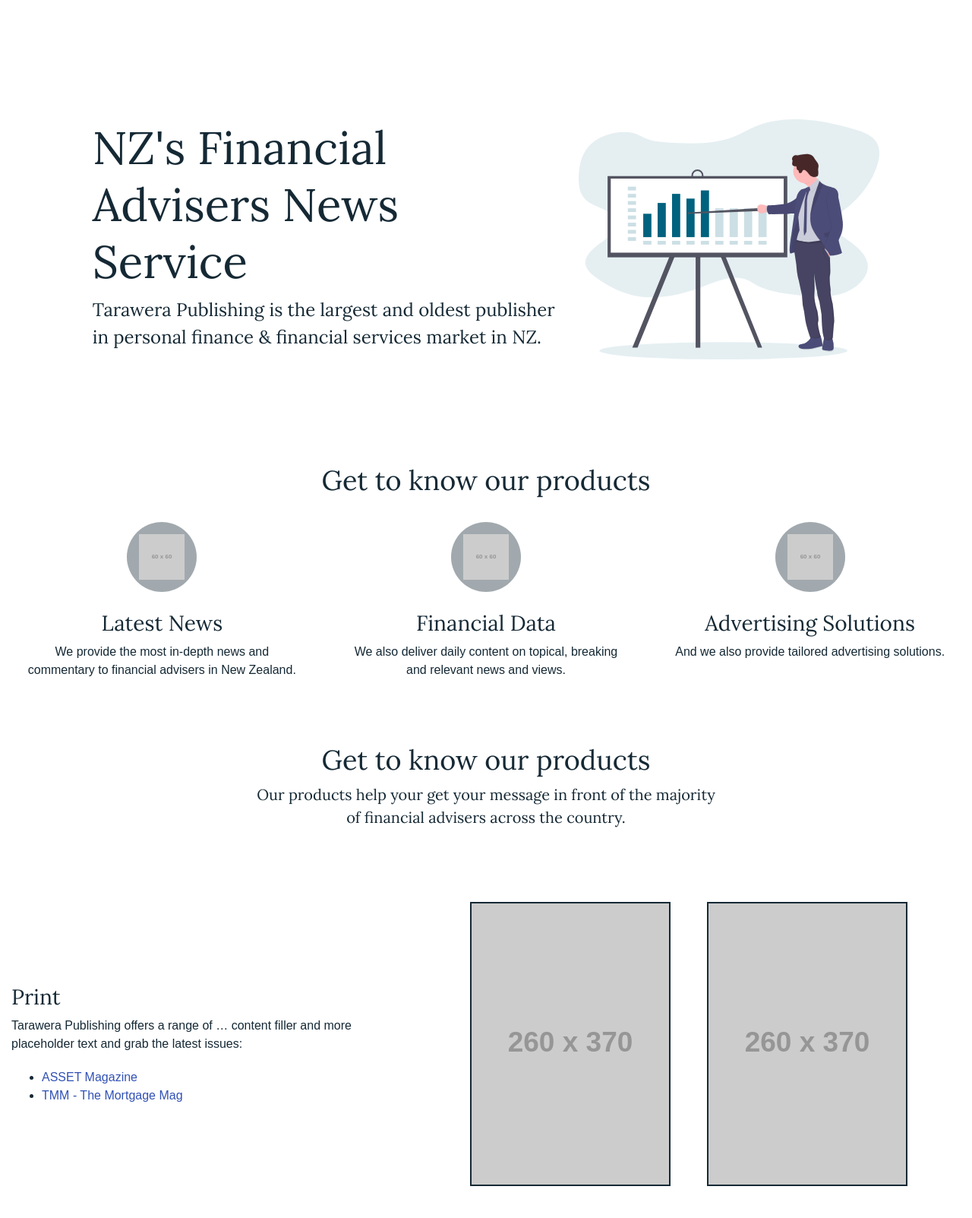
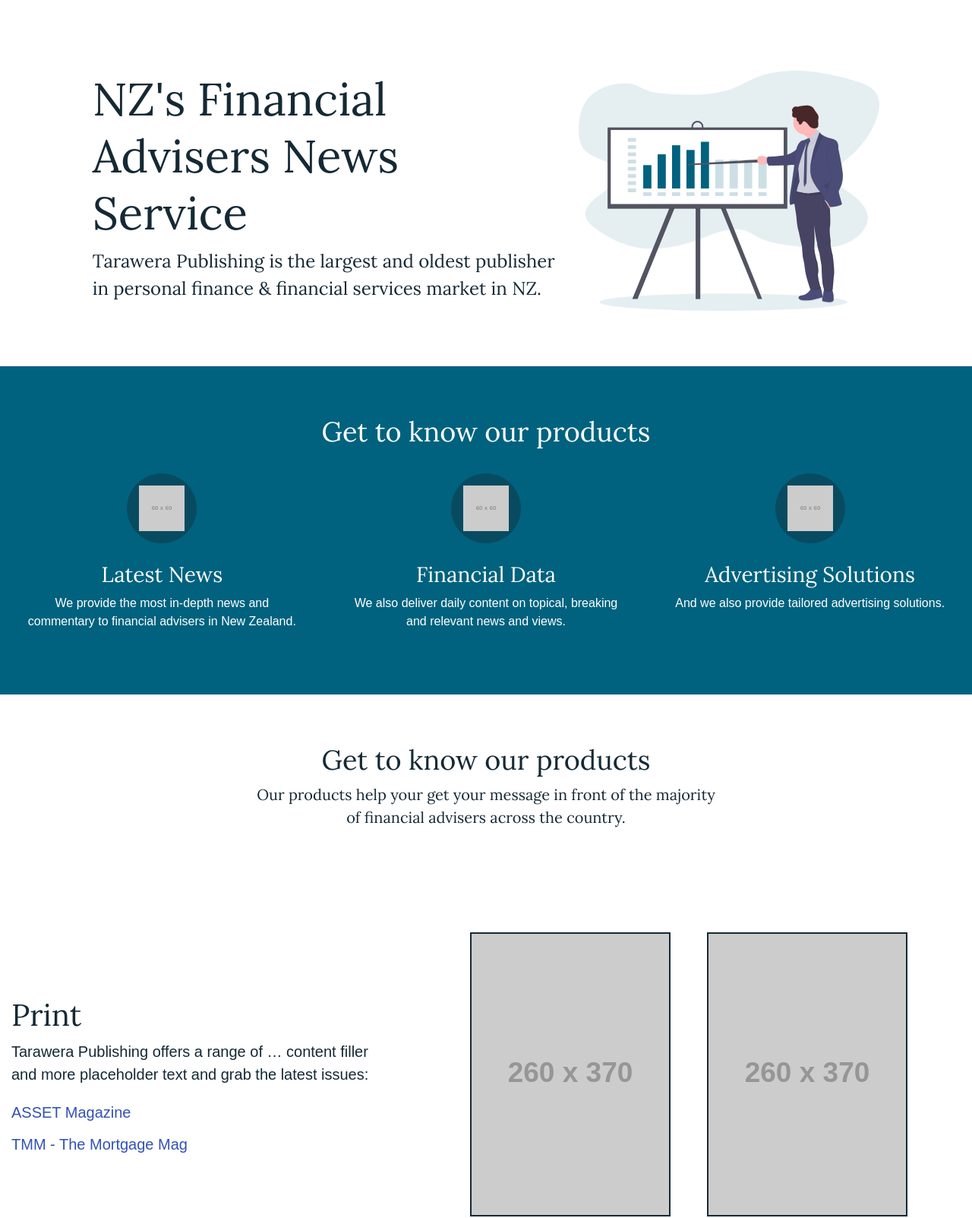
Before and after one commit to mtsweir/tarawera_www, a plain HTML site: page index.html in a window 1280 px wide. Shown: the part 75-1678 px from the top of the page at 76% size. Drawn offline with nearby package versions, Linux system fonts and the light colour scheme; placeholder pictures from the web are drawn by us; a web font is replaced by a local one.

Commit message:
latest from project file and complied css

```diff
--- a/css/main.css
+++ b/css/main.css
@@ -4076,10 +4076,6 @@ blockquote {
 .flex-align-middle {
   align-items: center; }
 
-.hero {
-  padding-top: 3rem;
-  padding-bottom: 3rem; }
-
 .hero-copy-container {
   padding-bottom: 2rem; }
 
@@ -4095,13 +4091,10 @@ blockquote {
   padding-right: 1rem; }
 
 @media (min-width: 992px) {
-  .hero {
-    padding-top: 4rem;
-    padding-bottom: 4rem; }
-    .hero .hero-title {
-      font-size: 3.75rem; }
-    .hero .hero-copy {
-      font-size: 1.5rem; }
+  .hero .hero-title {
+    font-size: 3.75rem; }
+  .hero .hero-copy {
+    font-size: 1.5rem; }
   .hero-image img {
     padding-left: 0;
     padding-right: 0; } }
@@ -4113,49 +4106,42 @@ section {
   margin-top: 2rem;
   margin-bottom: 2rem; }
 
+.section-bg-primary,
+.section-bg-grey {
+  padding-top: 2rem;
+  padding-bottom: 2rem; }
+
+.section-bg-primary {
+  color: #fff;
+  background-color: #00627e; }
+
+.section-bg-grey {
+  background-color: #f4f7fb; }
+
 @media (min-width: 992px) {
   section {
     margin-top: 4rem;
-    margin-bottom: 4rem; } }
-
-.section-inverse {
-  padding-top: 2rem;
-  padding-bottom: 2rem;
-  color: #fff;
-  background-color: #00627e; }
-
-.section-grey {
-  padding-top: 2rem;
-  padding-bottom: 2rem;
-  background-color: #f4f7fb; }
-
-@media (min-width: 992px) {
-  .section-inverse,
-  .section-grey {
+    margin-bottom: 4rem; }
+  .section-highlight {
+    margin-top: 6.5rem;
+    margin-bottom: 6.5rem; }
+  .section-bg-primary,
+  .section-bg-grey {
     padding-top: 4rem;
     padding-bottom: 4rem; } }
 
-.section.highlight {
-  margin-top: 3rem;
-  margin-bottom: 3rem; }
-
-@media (min-width: 992px) {
-  .section.highlight {
-    margin-top: 7rem;
-    margin-bottom: 7rem; } }
-
-.highlight .highlight-title {
+.section-highlight .highlight-title {
   font-size: 2.5rem; }
 
-.highlight p {
+.section-highlight p {
   font-size: 1.25rem; }
 
-.highlight ul {
+.section-highlight ul {
   margin: 0;
   padding: 0;
   font-size: 1.25rem; }
 
-.highlight li {
+.section-highlight li {
   margin-bottom: 0.75rem;
   list-style: none; }
 
```
Also changed, not shown: 1 other file.
